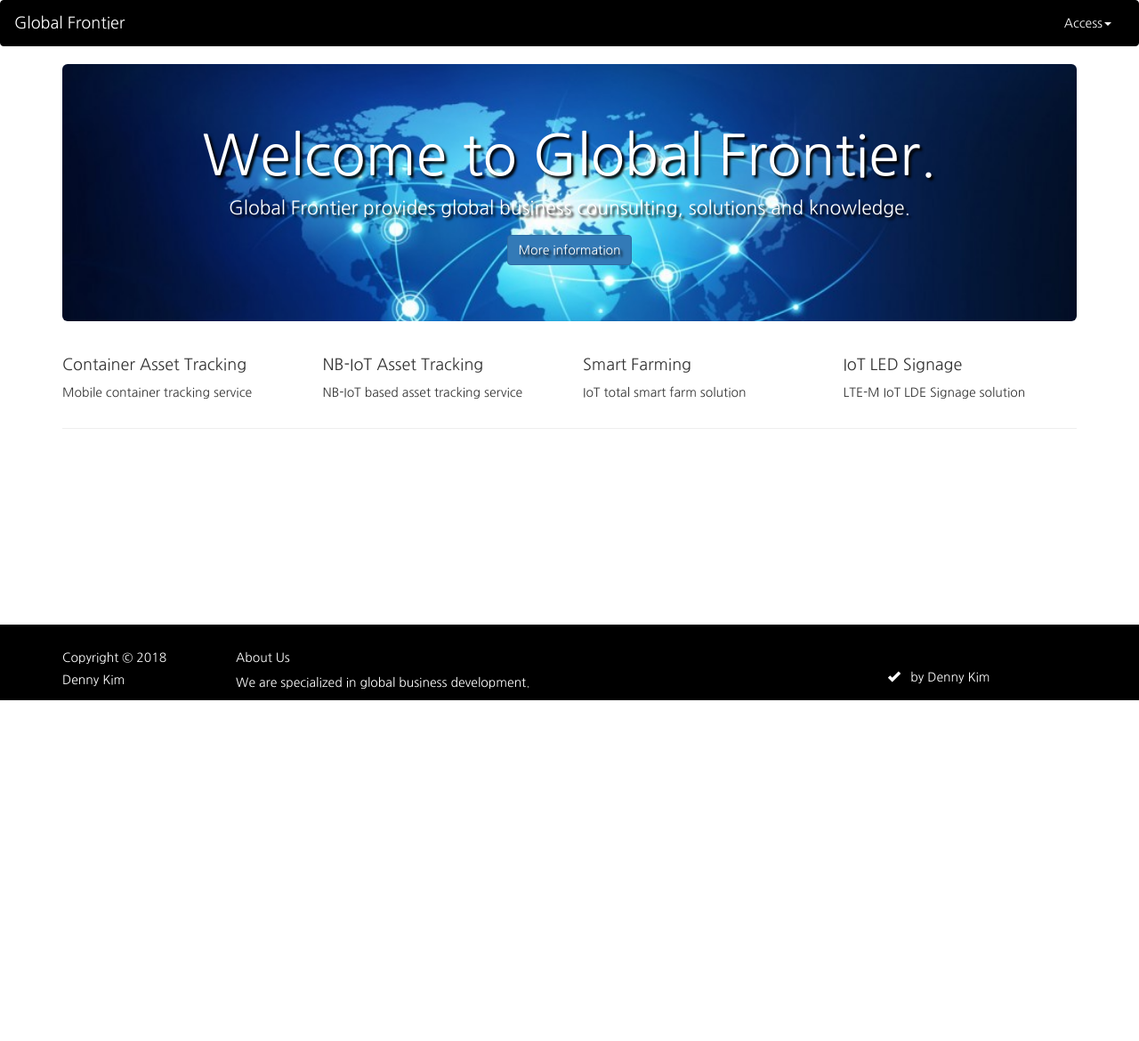
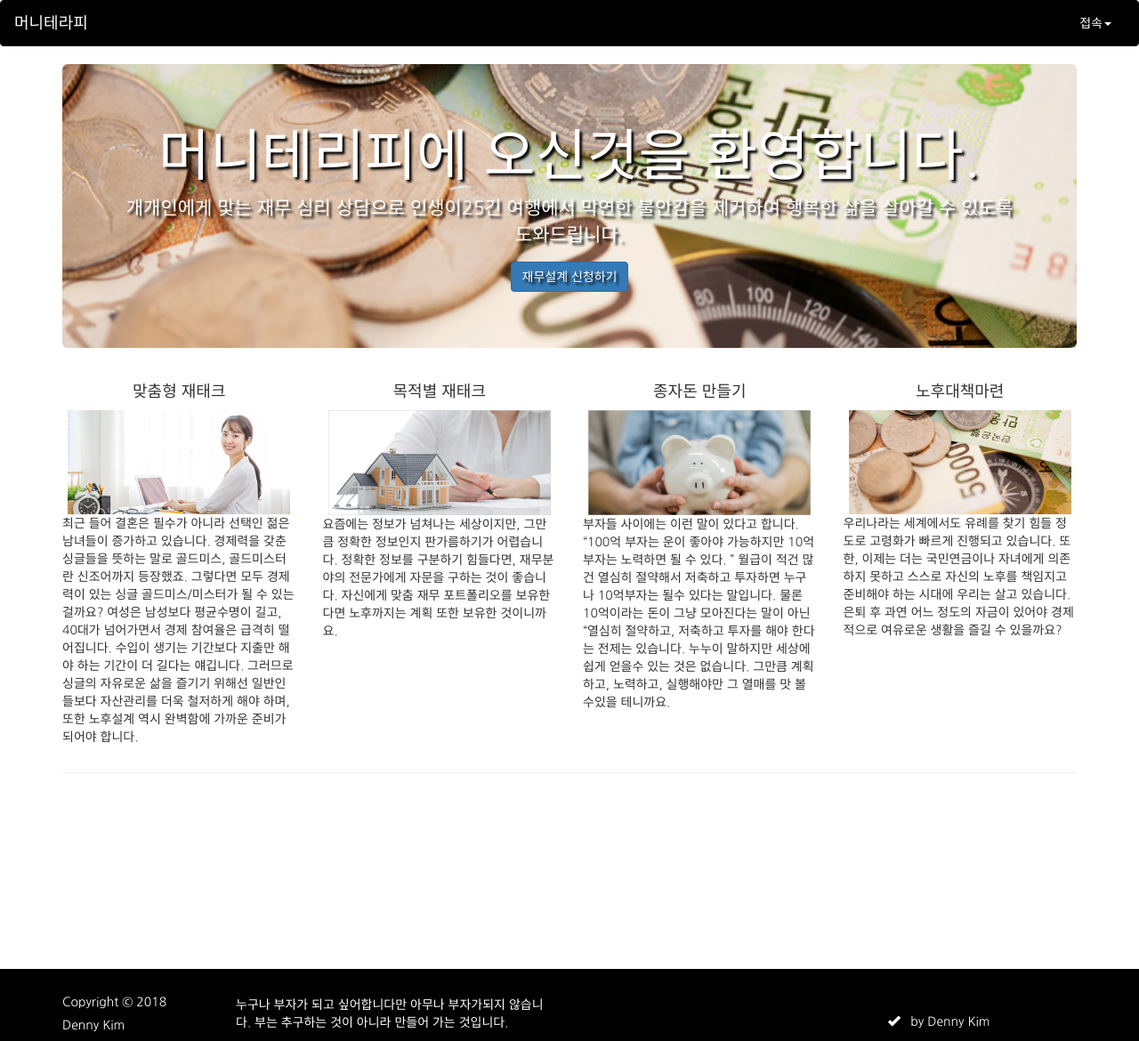
Before and after one commit to ydpdenny/fiananceblog, a Django app: page / in a window 1280 px wide. Shown: the whole page at 89% size. Before the commit the page ends 787 px from the top, so only its background shows below. Run offline with Django 3.2, Linux system fonts and the light colour scheme; some libraries are stand-ins or nearby versions.

Commit message:
theraphy from page

```diff
--- a/finance/templates/finance/base.html
+++ b/finance/templates/finance/base.html
@@ -27,7 +27,7 @@
           <span class="icon-bar"></span>
           <span class="icon-bar"></span>
         </button>
-        <a class="navbar-brand" href='/'>Global Frontier</a>
+        <a class="navbar-brand" href='/'>머니테라피</a>
       </div>
       <div class="collapse navbar-collapse" id="bs-example-navbar-collapse-1">
         <ul class="nav navbar-nav">
@@ -76,7 +76,7 @@
             <a href="#" class="dropdown-toggle" data-toggle="dropdown" role="button"
             aria-haspopup="true" area-expanded="false">Access<span class="caret"></span></a>
             <ul class="dropdown-menu">
-              <li><a href="{% url 'login' %}">LOG IN</a></li>
+              <li><a href="{% url 'login' %}">로그인</a></li>
 <!--              <li><a href='/register/'>SIGN IN</a></li> -->
             </ul>
           </li>
@@ -113,7 +113,7 @@
       <br>
       <div class="row">
         <div class="col-sm-2" style="text-align:left;"><h5>Copyright &copy; 2018</h5><h5>Denny Kim</h5></div>
-        <div class="col-sm-4" style="text-align:left;"><h4>About Us</h4><p>We are specialized in global business development.</p></div>
+        <div class="col-sm-4" style="text-align:left;"><h4>About Us</h4><p>We are specialized in personal financial consulting.</p></div>
         <div class="col-sm-5" style="text-align:right;"><br><h4><span class="glyphicon glyphicon-ok"></span> &nbsp; by Denny Kim</h4></div>
       </div>
     </div>
--- a/finance/templates/finance/globalbuster.html
+++ b/finance/templates/finance/globalbuster.html
@@ -1,7 +1,7 @@
 <!DOCTYPE html>
 <html>
 <head>
-  <title>Global Frontier</title>
+  <title>머니테라피</title>
   <meta charset="utf-8" >
   {% load staticfiles %}
   <link rel="stylesheet" href="{% static 'css/bootstrap.min.css' %}" type = "text/css"/>
@@ -11,7 +11,7 @@
 <body>
   <style type="text/css">
     .jumbotron {
-      background-image: url('{% static 'img/globalbusiness.jpg' %}');
+      background-image: url('{% static 'img/sub1_1_01.jpg' %}');
       background-size: cover;
       text-shadow: black 0.2em 0.2em 0.2em;
       color: white;
@@ -27,7 +27,7 @@
           <span class="icon-bar"></span>
           <span class="icon-bar"></span>
         </button>
-        <a class="navbar-brand" href='/'>Global Frontier</a>
+        <a class="navbar-brand" href='/'>머니테라피</a>
       </div>
       <div class="collapse navbar-collapse" id="bs-example-navbar-collapse-1">
         <ul class="nav navbar-nav">
@@ -73,9 +73,9 @@
         <ul class="nav navbar-nav navbar-right">
           <li class="dropdown">
             <a href="#" class="dropdown-toggle" data-toggle="dropdown" role="button"
-            aria-haspopup="true" area-expanded="false">Access<span class="caret"></span></a>
+            aria-haspopup="true" area-expanded="false">접속<span class="caret"></span></a>
             <ul class="dropdown-menu">
-              <li><a href="{% url 'login' %}">LOG IN</a></li>
+              <li><a href="{% url 'login' %}">로그인</a></li>
 <!--              <li><a href='/register/'>SIGN IN</a></li>  -->
             </ul>
           </li>
@@ -85,39 +85,60 @@
   </nav>
   <div class="container">
     <div class="jumbotron">
-      <h1 class="text-center">Welcome to Global Frontier.</h1>
-      <p class="text-center">Global Frontier provides global business counsulting, solutions and knowledge.<p>
-      <p class="text-center"><a class="btn btn-primary btn-large" href="https://corp.kt.com/eng/html/global/main.html" target="_blank" role="button">More information</a></p>
+      <h1 class="text-center">머니테리피에 오신것을 환영합니다.</h1>
+      <p class="text-center">개개인에게 맟는 재무 심리 상담으로 인생이25긴 여행에서 막연한 불안감을 제거하여 행복한 삶을 살아갈 수 있도록 도와드립니다.<p>
+      <p class="text-center"><a class="btn btn-primary btn-large" href=# target="_blank" role="button">재무설계 신청하기</a></p>
 <!--      <p class="text-center"><a class="btn btn-primary btn-large" href="#" role="button">Container Asset Tracking</a>
       &nbsp; &nbsp; &nbsp; &nbsp; <a class="btn btn-primary btn-large" href="#" role="button">NB-IoT Asset Trackging</a></p>
 -->
     </div>
+    <style type="text/css">
+      .row {
+
+        text-align: center;
+
+      }
+    </style>
     <div class="row">
       <div class="col-md-3">
-        <h4>Container Asset Tracking</h4>
-        <p>Mobile container tracking service</p>
+        <h4>맞춤형 재태크</h4>
+        <img src="{% static 'img/sub2_3_01.jpg' %}" width="250"></img>
+        <p style="text-align:left">최근 들어 결혼은 필수가 아니라 선택인 젊은 남녀들이 증가하고 있습니다.
+          경제력을 갖춘 싱글들을 뜻하는 말로 골드미스, 골드미스터란 신조어까지 등장했죠.
+          그렇다면 모두 경제력이 있는 싱글 골드미스/미스터가 될 수 있는 걸까요?
+          여성은 남성보다 평균수명이 길고, 40대가 넘어가면서 경제 참여율은 급격히 떨어집니다.
+          수입이 생기는 기간보다 지출만 해 야 하는 기간이 더 길다는 얘깁니다.
+          그러므로 싱글의 자유로운 삶을 즐기기 위해선 일반인들보다 자산관리를 더욱 철저하게 해야 하며,
+          또한 노후설계 역시 완벽함에 가까운 준비가 되어야 합니다.</p>
+      </div>
+      <div class="col-md-3">
+        <h4>목적별 재태크</h4>
+        <img src="{% static 'img/sub3_3_01.jpg' %}" width="250"></img>
+        <p  style="text-align:left">요즘에는 정보가 넘쳐나는 세상이지만, 그만큼 정확한 정보인지 판가름하기가 어렵습니다.
+          정확한 정보를 구분하기 힘들다면, 재무분야의 전문가에게 자문을 구하는 것이 좋습니다.
+          자신에게 맞춤 재무 포트폴리오를 보유한다면 노후까지는 계획 또한 보유한 것이니까요.</p>
 
 
 
       </div>
       <div class="col-md-3">
-        <h4>NB-IoT Asset Tracking</h4>
-        <p>NB-IoT based asset tracking service</p>
-
-
-
-      </div>
-      <div class="col-md-3">
-        <h4>Smart Farming</h4>
-        <p>IoT total smart farm solution</p>
+        <h4>종자돈 만들기</h4>
+        <img src="{% static 'img/sub5_1_01.jpg' %}" width="250"></img>
+        <p  style="text-align:left">부자들 사이에는 이런 말이 있다고 합니다. “100억 부자는 운이 좋아야 가능하지만 10억 부자는 노력하면 될 수 있다. ”
+          월급이 적건 많건 열심히 절약해서 저축하고 투자하면 누구나 10억부자는 될수 있다는 말입니다.
+          물론 10억이라는 돈이 그냥 모아진다는 말이 아닌 “열심히 절약하고, 저축하고 투자를 해야 한다는 전제는 있습니다.
+          누누이 말하지만 세상에 쉽게 얻을수 있는 것은 없습니다. 그만큼 계획하고, 노력하고, 실행해야만 그 열매를 맛 볼수있을 테니까요.</p>
 
 
 
 
       </div>
       <div class="col-md-3">
-        <h4>IoT LED Signage</h4>
-        <p>LTE-M IoT LDE Signage solution</p>
+        <h4>노후대책마련</h4>
+        <img src="{% static 'img/sub1_1_01.jpg' %}" width="250"></img>
+        <p  style="text-align:left">우리나라는 세계에서도 유례를 찾기 힘들 정도로 고령화가 빠르게 진행되고 있습니다.
+          또한, 이제는 더는 국민연금이나 자녀에게 의존하지 못하고 스스로 자신의 노후를 책임지고 준비해야 하는 시대에 우리는 살고 있습니다.
+          은퇴 후 과연 어느 정도의 자금이 있어야 경제적으로 여유로운 생활을 즐길 수 있을까요?</p>
 
 
 
@@ -149,7 +170,7 @@
       <br>
       <div class="row">
         <div class="col-sm-2" style="text-align:left;"><h5>Copyright &copy; 2018</h5><h5>Denny Kim</h5></div>
-        <div class="col-sm-4" style="text-align:left;"><h5>About Us</h5><p>We are specialized in global business development.</p></div>
+        <div class="col-sm-4" style="text-align:left;"><h5></h5><p>누구나 부자가 되고 싶어합니다만 아무나 부자가되지 않습니다. 부는 추구하는 것이 아니라 만들어 가는 것입니다.</p></div>
         <div class="col-sm-5" style="text-align:right;"><br><h5><span class="glyphicon glyphicon-ok"></span> &nbsp; by Denny Kim</h5></div>
       </div>
     </div>
```
